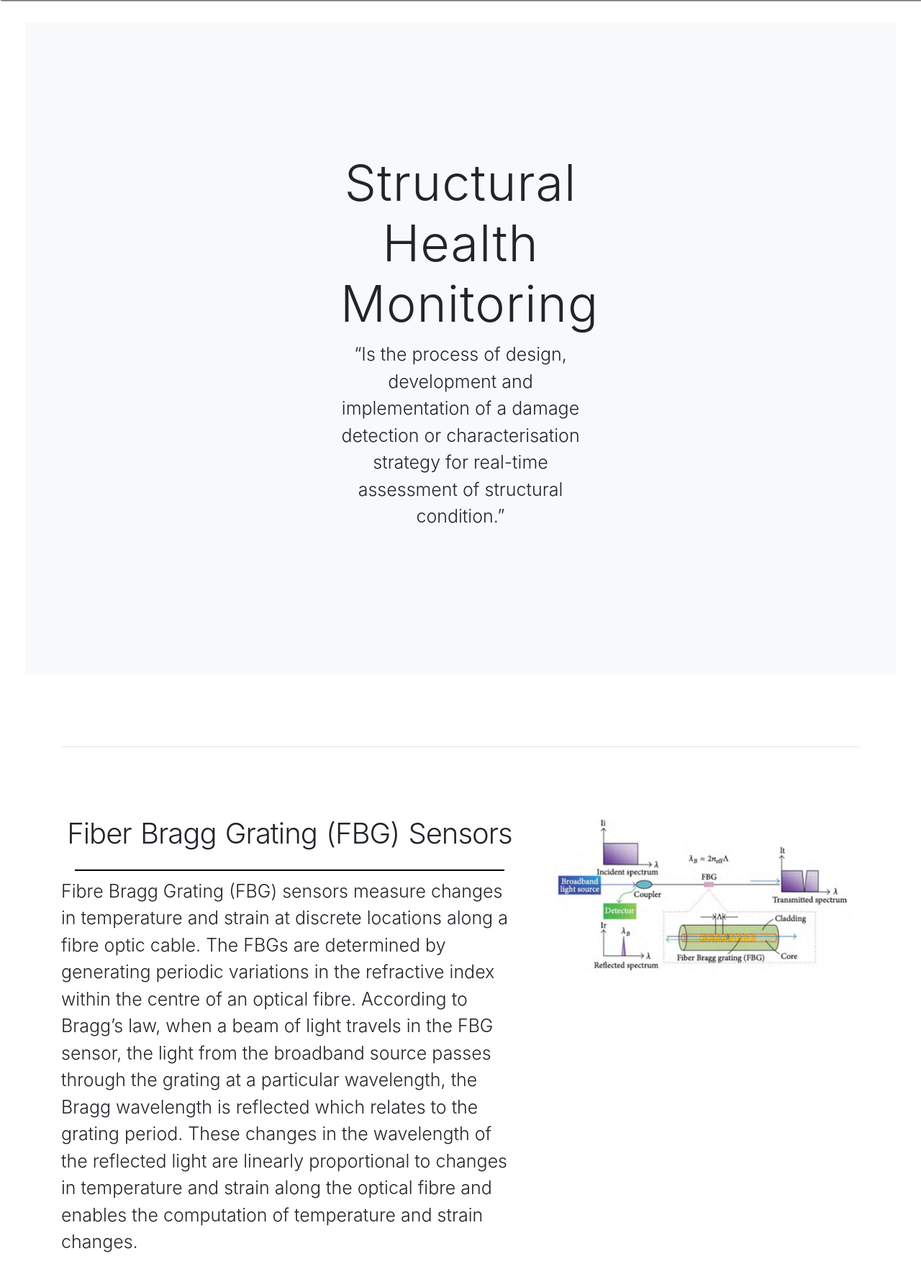
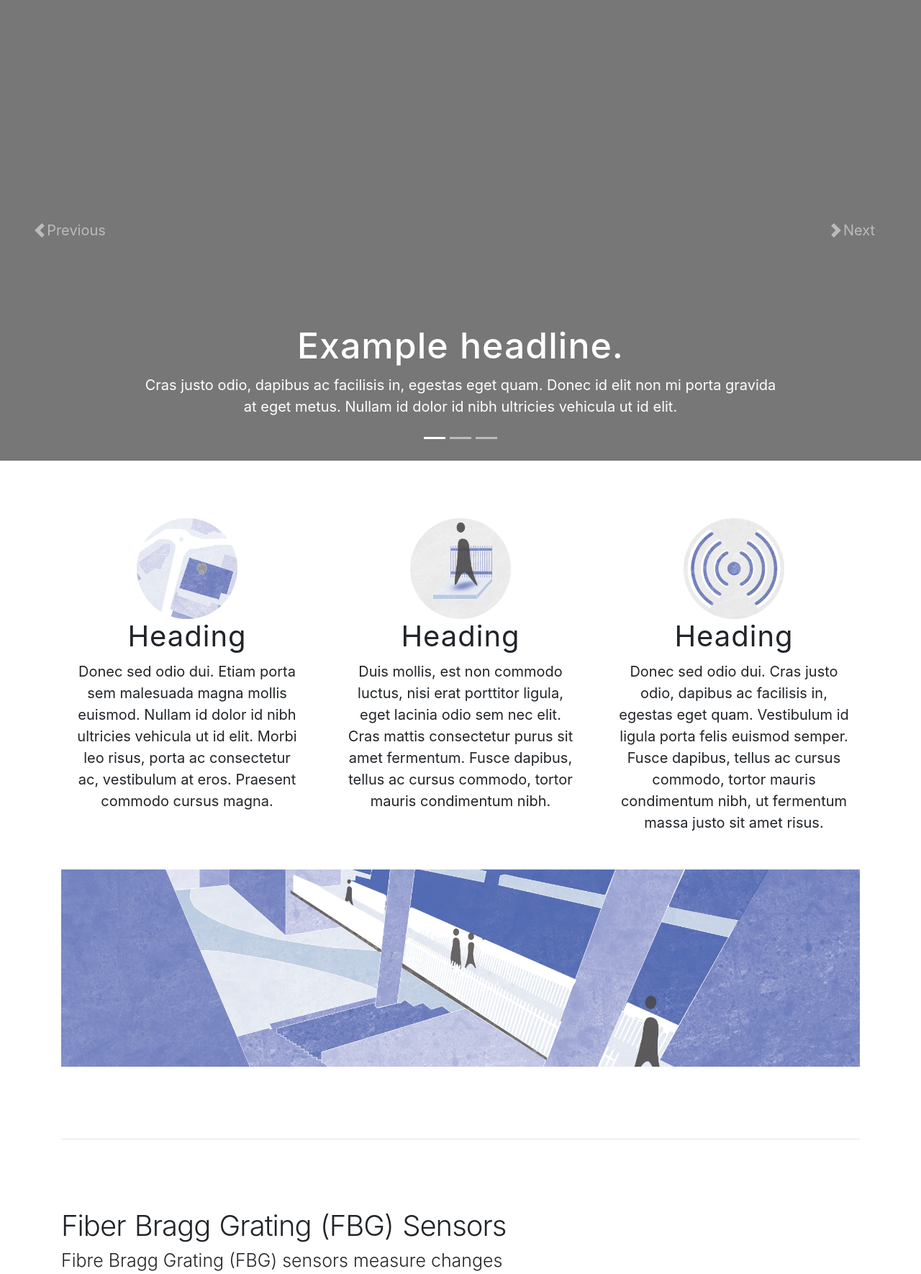
Before and after one commit to Mesolayer/NewAzure, a Django app: page / in a window 1280 px wide. Shown: the part 160-1930 px from the top of the page at 72% size. Run offline with Django 3.2, Linux system fonts and the light colour scheme; some libraries are stand-ins or nearby versions.

Commit message:
add images and change format

```diff
--- a/static/css/base_styles/base.css
+++ b/static/css/base_styles/base.css
@@ -12,14 +12,15 @@
 }
 
 body {
-    /*background-image: url('../../images/building.jpg');*/
+    /*background-image: url('../../images/building.jpg');
     background-repeat: no-repeat;
-    background-size: cover;
+    background-size: cover;*/
+    background-color: white;
 }
 
 
 html {
-    background-color: rgb(223, 223, 223);
+    background-color: white;
     color: #000000;
     font-family: Arial,Helvetica,sans-serif;
     font-size: 20px;
@@ -33,6 +34,10 @@ html {
   content: "";
   clear: both;
   display: table;
+}
+footer {
+    border-top: none;
+
 }
 
 /* #main-content {
@@ -51,7 +56,7 @@ html {
 }
 
 section {
-    padding: 1% 0;
+    padding: 0% 0;
 }
 
 .box {
@@ -64,12 +69,6 @@ section {
     width: 94%;
 }
 
- .bannerTest
-{
-    background-image: url('../../images/cover1Min.png');
-    background-repeat: no-repeat;
-    background-size: cover;
-}
 
 iframe {
     margin: 0 auto;
@@ -77,6 +76,11 @@ iframe {
     /*padding: 1%;*/
     /*float: left;*/
     width: 94%;
+}
+
+.spacer {
+  margin: 1% 0; /* Space out the Bootstrap <hr> more */
+  background-color: white;
 }
 
 .featurette-divider {
@@ -99,7 +103,90 @@ iframe {
     width: 94%;
 }
 
+.bgTest{
+   background-image: url('../../images/cover1Min.png');
+}
 
+.circular--portrait {
+  position: relative;
+  margin: auto;
+  width: 140px;
+  height: 140px;
+  overflow: hidden;
+  border-radius: 50%;
+}
+.circular--portrait img {
+  width: 100%;
+  height: 100%;
+  object-fit: cover;
+}
+
+.portrait {
+  position: relative;
+  width: 480px;
+  height: 480px;
+  overflow: hidden;
+}
+.portrait img {
+  width: 100%;
+  height: 100%;
+  object-fit: cover;
+}
+
+.banner {
+  position: relative;
+  width: 100%;
+  height: 100%;
+}
+.banner img {
+  width: 100%;
+  height: 100%;
+}
+
+
+/* Center align the text within the three columns below the carousel */
+.marketing .col-lg-4 {
+  margin-bottom: 1.5rem;
+  text-align: center;
+}
+.marketing h2 {
+  font-weight: 400;
+}
+/* rtl:begin:ignore */
+.marketing .col-lg-4 p {
+  margin-right: .75rem;
+  margin-left: .75rem;
+}
+/* rtl:end:ignore */
+
+/* CUSTOMIZE THE CAROUSEL
+-------------------------------------------------- */
+
+/* Carousel base class */
+.carousel {
+  margin-bottom: 4rem;
+}
+/* Since positioning the image, we need to help out the caption */
+.carousel-caption {
+  bottom: 3rem;
+  z-index: 10;
+}
+
+/* Declare heights because of positioning of img element */
+.carousel-item {
+  height: 32rem;
+}
+.carousel-item > img {
+  position: absolute;
+  top: 0;
+  left: 0;
+  min-width: 100%;
+  height: 32rem;
+}
+
+#myCarousel{
+    width: 100%;
+}
 
 
 /* ------------------------------------- */
@@ -125,7 +212,7 @@ h1 {
 h2 {
     font-size: 170%;
     word-spacing: 2px;
-    text-align: center;
+    /*text-align: center;*/
     color: #60008c;
     margin-bottom: 30px;
 }
@@ -145,7 +232,7 @@ h3 {
     margin-top: 30px;
 }*/
 
-h2:after {
+/*h2:after {
     display: block;
     height: 2px;
     background-color: #000000;
@@ -153,7 +240,7 @@ h2:after {
     width: 94%;
     margin: 0 auto;
     margin-top: 30px;
-}
+}*/
 
 /* ------------------------------------- */
 /* HEADER */
--- a/templates/base.html
+++ b/templates/base.html
@@ -12,6 +12,22 @@
     <script src="https://ajax.googleapis.com/ajax/libs/jquery/3.5.1/jquery.min.js"></script>
     {% block head %}{% endblock %}
     <link href="https://fonts.googleapis.com/css2?family=Merriweather:ital,wght@0,300;0,400;1,300&display=swap" rel="stylesheet">
+
+    <style>
+      .bd-placeholder-img {
+        font-size: 1.125rem;
+        text-anchor: middle;
+        -webkit-user-select: none;
+        -moz-user-select: none;
+        user-select: none;
+      }
+
+      @media (min-width: 768px) {
+        .bd-placeholder-img-lg {
+          font-size: 3.5rem;
+        }
+      }
+    </style>
 
     {% if title %}
         <title>Fibre Optics- {{ title }}</title>
@@ -45,6 +61,7 @@
 
     </section>
 
+
     <script src="https://unpkg.com/ionicons@5.1.2/dist/ionicons.js"></script>
 
     <!-- <script src="https://code.jquery.com/jquery-3.2.1.slim.min.js" integrity="sha384-KJ3o2DKtIkvYIK3UENzmM7KCkRr/rE9/Qpg6aAZGJwFDMVNA/GpGFF93hXpG5KkN" crossorigin="anonymous"></script> -->
--- a/templates/html/dashboard/dashboard.html
+++ b/templates/html/dashboard/dashboard.html
@@ -86,8 +86,6 @@
   <p>High Deflection</p>
 </div>
 </div>
-
-
 <hr class="featurette-divider">
 </div>
 
--- a/templates/html/home/home.html
+++ b/templates/html/home/home.html
@@ -5,19 +5,93 @@
 
 <!--<h2>Home!</h2>-->
 
+
 <!-- always add this to each panel &refresh=1s-->
-<div class = "container-fluid">
-	<div class="position-relative overflow-hidden p-3 p-md-5 m-md-3 text-center bg-light" id="banner">
-    <div class="col-md-5 p-lg-5 mx-auto my-5">
-      <h1 class="display-4 fw-normal">Structural Health Monitoring </h1>
-      <p class="lead fw-normal">“Is the process of design, development and implementation of a damage detection or characterisation strategy for real-time assessment of structural condition.” </p>
-      <!--<a class="btn btn-outline-secondary" href="#">Coming soon</a>-->
+<!--<div class = "container-fluid bgTest">-->
+	<div id="myCarousel" class="carousel slide" data-ride="carousel">
+    <ol class="carousel-indicators">
+      <li data-target="#myCarousel" data-slide-to="0" class="active"></li>
+      <li data-target="#myCarousel" data-slide-to="1"></li>
+      <li data-target="#myCarousel" data-slide-to="2"></li>
+    </ol>
+    <div class="carousel-inner">
+      <div class="carousel-item active">
+        <svg class="bd-placeholder-img" width="100%" height="100%" xmlns="http://www.w3.org/2000/svg" aria-hidden="true" preserveAspectRatio="xMidYMid slice" focusable="false"><rect width="100%" height="100%" fill="#777"/></svg>
+        <div class="container">
+          <div class="carousel-caption text-start">
+            <h1>Example headline.</h1>
+            <p>Cras justo odio, dapibus ac facilisis in, egestas eget quam. Donec id elit non mi porta gravida at eget metus. Nullam id dolor id nibh ultricies vehicula ut id elit.</p>
+          </div>
+        </div>
+      </div>
+      <div class="carousel-item">
+        <svg class="bd-placeholder-img" width="100%" height="100%" xmlns="http://www.w3.org/2000/svg" aria-hidden="true" preserveAspectRatio="xMidYMid slice" focusable="false"><rect width="100%" height="100%" fill="#777"/></svg>
+        <div class="container">
+          <div class="carousel-caption">
+            <h1>Another example headline.</h1>
+            <p>Cras justo odio, dapibus ac facilisis in, egestas eget quam. Donec id elit non mi porta gravida at eget metus. Nullam id dolor id nibh ultricies vehicula ut id elit.</p>
+          </div>
+        </div>
+      </div>
+      <div class="carousel-item">
+        <svg class="bd-placeholder-img" width="100%" height="100%" xmlns="http://www.w3.org/2000/svg" aria-hidden="true" preserveAspectRatio="xMidYMid slice" focusable="false"><rect width="100%" height="100%" fill="#777"/></svg>
+        <div class="container">
+          <div class="carousel-caption text-end">
+            <h1>One more for good measure.</h1>
+            <p>Cras justo odio, dapibus ac facilisis in, egestas eget quam. Donec id elit non mi porta gravida at eget metus. Nullam id dolor id nibh ultricies vehicula ut id elit.</p>
+          </div>
+        </div>
+      </div>
     </div>
+    <a class="carousel-control-prev" href="#myCarousel" role="button" data-slide="prev">
+      <span class="carousel-control-prev-icon" aria-hidden="true"></span>
+      <span class="visually-hidden">Previous</span>
+    </a>
+    <a class="carousel-control-next" href="#myCarousel" role="button" data-slide="next">
+      <span class="carousel-control-next-icon" aria-hidden="true"></span>
+      <span class="visually-hidden">Next</span>
+    </a>
   </div>
+<!--</div>-->
+
+  <!-- Marketing messaging and featurettes
+  ================================================== -->
+  <!-- Wrap the rest of the page in another container to center all the content. -->
+
+  <div class="container marketing">
+
+    <!-- Three columns of text below the carousel -->
+    <div class="row">
+      <div class="col-lg-4">
+        <div class="circular--portrait">
+          <img src="{% static 'images/map.jpg' %}">
+        </div>
+        <h2>Heading</h2>
+        <p>Donec sed odio dui. Etiam porta sem malesuada magna mollis euismod. Nullam id dolor id nibh ultricies vehicula ut id elit. Morbi leo risus, porta ac consectetur ac, vestibulum at eros. Praesent commodo cursus magna.</p>
+      </div><!-- /.col-lg-4 -->
+      <div class="col-lg-4">
+        <div class="circular--portrait">
+          <img src="{% static 'images/personOnBridge.jpg' %}">
+        </div>
+        <h2>Heading</h2>
+        <p>Duis mollis, est non commodo luctus, nisi erat porttitor ligula, eget lacinia odio sem nec elit. Cras mattis consectetur purus sit amet fermentum. Fusce dapibus, tellus ac cursus commodo, tortor mauris condimentum nibh.</p>
+      </div><!-- /.col-lg-4 -->
+      <div class="col-lg-4">
+        <div class="circular--portrait">
+          <img src="{% static 'images/sensor.jpg' %}">
+        </div>
+        <h2>Heading</h2>
+        <p>Donec sed odio dui. Cras justo odio, dapibus ac facilisis in, egestas eget quam. Vestibulum id ligula porta felis euismod semper. Fusce dapibus, tellus ac cursus commodo, tortor mauris condimentum nibh, ut fermentum massa justo sit amet risus.</p>
+      </div><!-- /.col-lg-4 -->
+    </div><!-- /.row -->
+
 </div>
 
 <div class = "container">
 	 <!-- START THE FEATURETTES -->
+   <div class="banner">
+      <img src="{% static 'images/banner.jpg' %}">
+  </div>
 
     <hr class="featurette-divider">
 
@@ -28,7 +102,9 @@
       </div>
       <div class="col-md-5">
         <!--<svg class="bd-placeholder-img bd-placeholder-img-lg featurette-image img-fluid mx-auto" width="500" height="500" xmlns="http://www.w3.org/2000/svg" role="img" aria-label="Placeholder: 500x500" preserveAspectRatio="xMidYMid slice" focusable="false"><title>Placeholder</title><rect width="100%" height="100%" fill="#eee"/><text x="50%" y="50%" fill="#aaa" dy=".3em">500x500</text></svg>-->
-        <img src="{% static 'images/image1.png' %}" class="img-fluid mx-auto d-block">
+        <div class="portrait">
+          <img src="{% static 'images/Image2.jpg' %}">
+        </div>
 
       </div>
     </div>
@@ -41,7 +117,10 @@
         <p class="lead">There are six strain sensor arrays and two temperature sensor arrays. Each strain sensor array contains 16 sensors at 1.0 m spacing. Each temperature sensor array contains 4 sensors at 5.0m spacing. The strain sensor arrays were divided into two sets of three arrays each. These are referred to as set A and set B. Furthermore, there is one set of two temperature sensor arrays, referred to as set C.The position on plan of the fibre optic sensor arrays for strain and temperature can be seen in the adjacent schematic.</p>
       </div>
       <div class="col-md-5 order-md-1">
-        <img src="{% static 'images/image2.png' %}" class="img-fluid">
+        <div class="portrait">
+          <img src="{% static 'images/Image1.jpg' %}">
+        </div>
+        <!--<img src="{% static 'images/Image2.jpg' %}" class="img-fluid">-->
       </div>
     </div>
 
@@ -53,13 +132,16 @@
         <p class="lead">When pedestrian traffic moves across the footbridge, there are various implications that relate to the changes in magnitude of the data received by the strain and temperature sensors. Such changes can result in fluctuations in various time-dependent structural parameters such as curvature, slope and deflection.</p>
       </div>
       <div class="col-md-5">
-         <img src="{% static 'images/image3.png' %}" class="img-fluid">
+         <div class="portrait">
+          <img src="{% static 'images/Image3.jpg' %}">
+        </div>
       </div>
     </div>
+    <!-- /END THE FEATURETTES -->
+
 
     <hr class="featurette-divider">
 
-    <!-- /END THE FEATURETTES -->
 </div>
 
 
```
Also changed, not shown: static/images/Image1.jpg (added), static/images/Image2.jpg (added), static/images/Image3.jpg (added), static/images/banner.jpg (added), static/images/map.jpg (added), static/images/personOnBridge.jpg (added), static/images/sensor.jpg (added).
